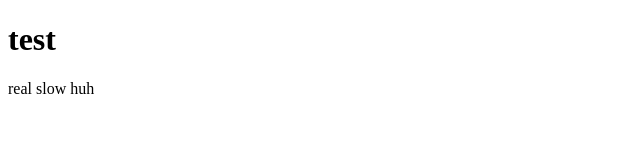
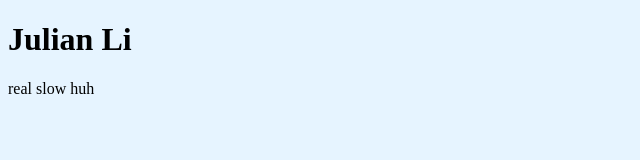
Before and after one commit to zhuyuan-li/zhuyuan-li.github.io, a plain HTML site: page index.html in a window 1280 px wide. Shown: the whole page, without its empty margins (0-640 px from the left). Drawn offline with Linux system fonts and the light colour scheme.

Commit message:
Tried CSS

```diff
--- a/index.html
+++ b/index.html
@@ -3,11 +3,10 @@
 <head>
   <title>Julian Li</title>
   <meta charset="utf-8"/>
+  <link rel="stylesheet" type="text/css" href="main.css"/>
 </head>
-<div class="container">
 <body>
-<h1>test</h1>
+<h1>Julian Li</h1>
 <p>real slow huh</p>
 </body>
 </html>
-</div>
--- /dev/null
+++ b/main.css
@@ -0,0 +1,7 @@
+body {
+	background-color: #E6F4FF;
+}
+
+h1 {
+  color: #000000;
+}
```
